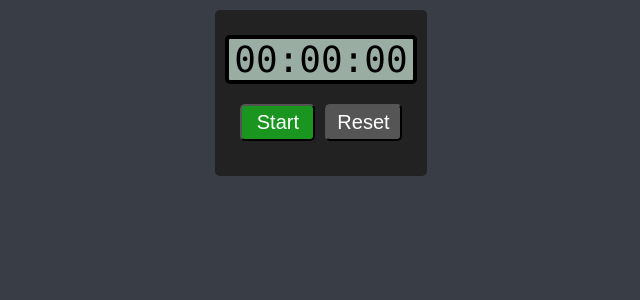
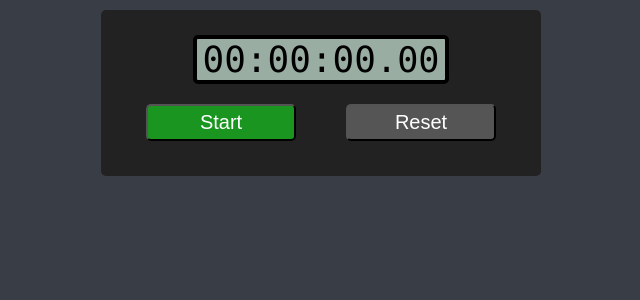
Before and after one commit to 2miles/Timer, a React (Create React App) app: page / in a window 1280 px wide. Shown: the top 300 px of the page, without its empty margins (319-959 px from the left). Built offline with nearby package versions, Linux system fonts and the light colour scheme.

Commit message:
added hours, and made milliseconds smaller

```diff
--- a/src/App.css
+++ b/src/App.css
@@ -23,12 +23,13 @@
   margin-top: 10px;
   border-width: 3px;
   border-radius: 5px;
+  min-width: 400px;
 }
 
 .stopwatch-display {
   flex-direction: row;
   font-family: 'Menlo';
-  max-width: 230px;
+  min-width: 230px;
   margin-top: 20px;
   padding: 0px 5px;
   background-color: var(--sw-display-bg);
@@ -38,6 +39,7 @@
 
 .stopwatch-btn-area {
   flex-direction: row;
+  justify-content: space-around;
   background-color: var(--sw-bg);
   border: none;
   margin-bottom: 20px;
@@ -63,12 +65,12 @@
   padding-top: 5px;
   padding-bottom: 5px;
   background-color: var(--sw-lap-bg);
-  min-width: 180px;
+  min-width: 260px;
 }
 
 .btn {
   border-width: 2px;
-  min-width: 75px;
+  min-width: 150px;
   color: var(--btn-text);
   margin: 5px 5px;
   text-align: center;
--- a/src/components/Laps.js
+++ b/src/components/Laps.js
@@ -12,7 +12,7 @@ function Laps({ laps }) {
             </div>
             <div>
               <span>{displayMinutes(lap)}</span>:
-              <span>{displaySeconds(lap)}</span>:
+              <span>{displaySeconds(lap)}</span>.
               <span>{displayMillis(lap)}</span>
             </div>
           </div>
--- a/src/components/Stopwatch.js
+++ b/src/components/Stopwatch.js
@@ -1,5 +1,10 @@
 import { useEffect, useState } from 'react';
-import { displayMinutes, displaySeconds, displayMillis } from '../utils';
+import {
+  displayMinutes,
+  displaySeconds,
+  displayMillis,
+  displayHours,
+} from '../utils';
 import '../App.css';
 import Laps from './Laps';
 
@@ -49,8 +54,11 @@ function Stopwatch() {
   return (
     <div className="stopwatch">
       <div className="stopwatch stopwatch-display">
-        <span>{displayMinutes(time)}</span>:<span>{displaySeconds(time)}</span>:
-        <span>{displayMillis(time)}</span>
+        <span>{displayHours(time)}</span>:<span>{displayMinutes(time)}</span>:
+        <span>{displaySeconds(time)}</span>
+        <span style={{ fontSize: '2.2rem', alignSelf: 'flex-end' }}>
+          .{displayMillis(time)}
+        </span>
       </div>
       <div className="stopwatch stopwatch-btn-area">
         {isOn ? (
--- a/src/utils.js
+++ b/src/utils.js
@@ -27,3 +27,13 @@ export function displayMinutes(interval) {
   if (minutes >= 10) return minutes.toString();
   else return `${0}${minutes.toString()}`;
 }
+
+/**
+ * Takes an interval of milliseconds and returns a string representing the
+ * minutes component as a stopwatch would display it.
+ */
+export function displayHours(interval) {
+  let hours = Math.floor(interval / 100 / 60 / 60) % 60;
+  if (hours >= 10) return hours.toString();
+  else return `${0}${hours.toString()}`;
+}
```
